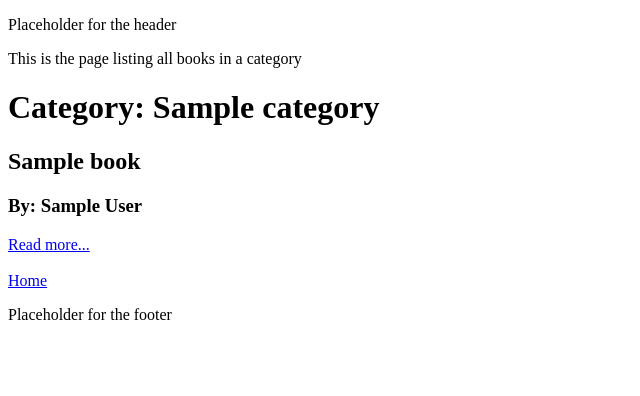
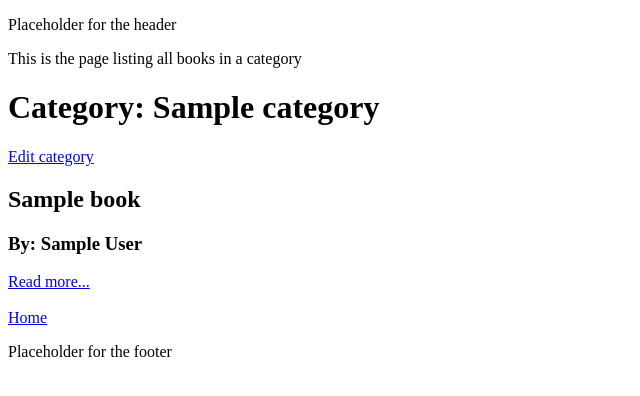
Before and after one commit to sam-atkins/fsnd-item_catalog, a Flask app: page /category/1/ in a window 1280 px wide. Shown: the top 396 px of the page, without its empty margins (0-640 px from the left). Run offline with Flask 2, Linux system fonts and the light colour scheme; tables that the repository leaves empty hold one stand-in row (values such as "Sample post"); some libraries are stand-ins or nearby versions.

Commit message:
feat: Add Edit for Category

```diff
--- a/application.py
+++ b/application.py
@@ -83,9 +83,15 @@ def newCategory():
 
 
 # edit category
-@app.route('/category/<int:category_id>/edit')
+@app.route('/category/<int:category_id>/edit', methods=['GET', 'POST'])
 def editCategory(category_id):
     editedCategory = session.query(Category).filter_by(id=category_id).one()
+    if request.method == 'POST':
+        editedCategory.name = request.form['category']
+        session.add(editedCategory)
+        session.commit()
+        flash('Category %s Successfully Edited' % editedCategory.name)
+        return redirect(url_for('index'))
     return render_template('/editcategory.html', category=editedCategory)
 
 
--- a/templates/categorybooks.html
+++ b/templates/categorybooks.html
@@ -9,6 +9,12 @@
 <div>
     <h1>Category: {{category.name}}</h1>
 
+    <div>
+        <a href="{{url_for('editCategory', category_id=category.id)}}">Edit category</a>
+        <br>
+    </div>
+
+    <div>
         {% for book in books  %}
             <h2>{{book.name}}</h2>
             <h3>By: {{book.author}}</h3>
@@ -16,6 +22,8 @@
             <br>
             <br>
         {% endfor %}
+    </div>
+
 
     <a href="{{url_for('index')}}">Home</a>
 </div>
```
Also changed, not shown: templates/editcategory.html (+17 -0 lines). Lines whose indentation alone changed are shown as unchanged.
